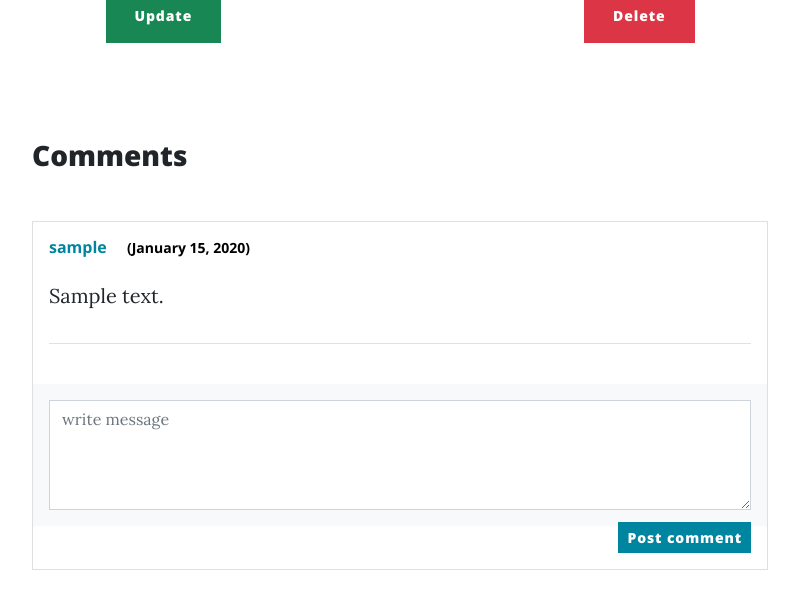
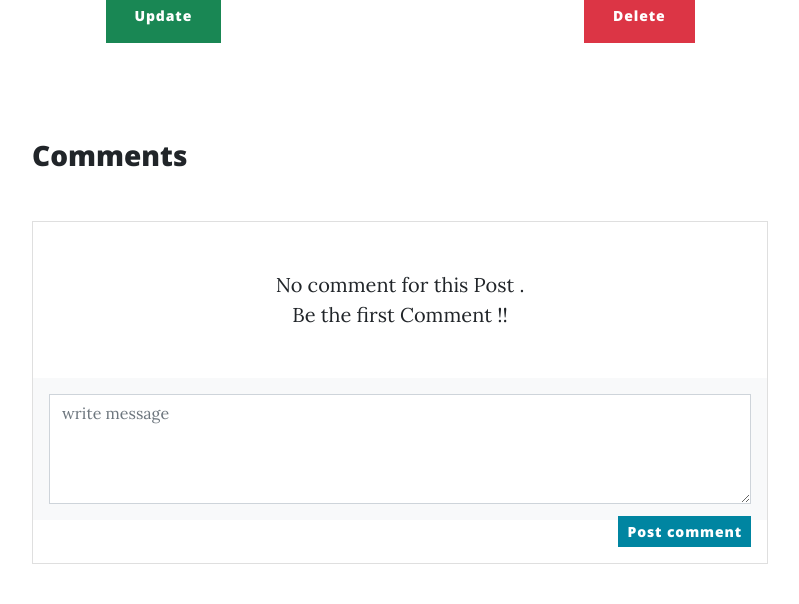
Before and after one commit to Rafiqul-jakir/SOHOPRESS-The-Easy-CMS, a PHP site: page /SOHOPRESS/posts/post.php?post_id=1 in a window 1280 px wide. Shown: the part 720-1324 px from the top of the page, without its empty margins (240-1039 px from the left). Run offline with PHP 8.4, Linux system fonts and the light colour scheme; the visitor is signed in with stand-in values (Sample User, id 1); tables that the repository leaves empty or names only in its code hold one stand-in row (values such as "Sample post"); grey boxes marked "Sample" are stand-in pictures; data that the repository does not hold is empty; some libraries are stand-ins or nearby versions.

Commit message:
Comment add for admin review

```diff
--- a/posts/post.php
+++ b/posts/post.php
@@ -15,16 +15,21 @@
         exit;
     }
 
-    $cmt_query = $conn->query("SELECT * FROM comments WHERE post_id = '$post_id'");
+    $cmt_query = $conn->query("SELECT * FROM comments WHERE post_id = '$post_id' AND status = '1' ORDER BY created_at DESC");
     $cmt_query->execute();
     $all_cmt = $cmt_query->fetchAll(PDO::FETCH_OBJ);
+
+    $cmt_check_query = $conn->query("SELECT * FROM comments WHERE post_id = '$post_id' AND status = '0' AND user_name = '$_SESSION[user_name]'");
+    $cmt_check_query->execute();
+
     if(isset($_POST['submit']) && isset($_GET['post_id'])){
         $post_id = $_GET['post_id'];
-        $insert_cmt = $conn->prepare("INSERT INTO comments(comment, post_id, user_name) VALUES(:comment, :post_id, :user_name)");
+        $insert_cmt = $conn->prepare("INSERT INTO comments(comment, post_id, user_name, status) VALUES(:comment, :post_id, :user_name, :status)");
         $insert_cmt->execute([
             ":comment" => $_POST['comment'],
             ":post_id" => $post_id,
             ":user_name" =>$_SESSION['user_name'],
+            ":status" => 0,
         ]);
         header("location: http://localhost/SOHOPRESS/posts/post.php?post_id=".$post_id ."");
     }
@@ -85,6 +90,7 @@
 
                 <div class="card">
                     <div class="card-body">
+                        <?php if($cmt_query->rowCount() > 0 ): ?>
                             <?php foreach($all_cmt as $all_cmt): ?>
                                 <div class="d-flex flex-start align-items-center">
                                     <?php
@@ -105,6 +111,15 @@
                                     <hr class="my-4" />
                                 </div>
                             <?php endforeach; ?>
+                        <?php else: ?>
+                            <div class="text-center">
+                                <p>No comment for this Post . <br> Be the first Comment !!</p>
+                            </div>
+                        <?php endif; ?>
+
+                        <?php if($cmt_check_query->rowCount() > 0): ?>
+                            <div class="text-center alert alert-success"> Your Comment is forward to the admin for Approval !!</div>
+                        <?php endif; ?>
                     </div>
 
                   <?php if(isset($_SESSION['user_name'])): ?>
@@ -116,7 +131,7 @@
 
                                     <div class="form-outline w-100">
                                         <textarea class="form-control" id="" placeholder="write message" rows="4"
-                                        name="comment"></textarea>
+                                        name="comment" required></textarea>
 
                                     </div>
                                 </div>
```
Also changed, not shown: assets/img/post_images/CamScanner 01-28-2024 11.20_5 (1).jpg (added). Lines whose indentation alone changed are shown as unchanged.
